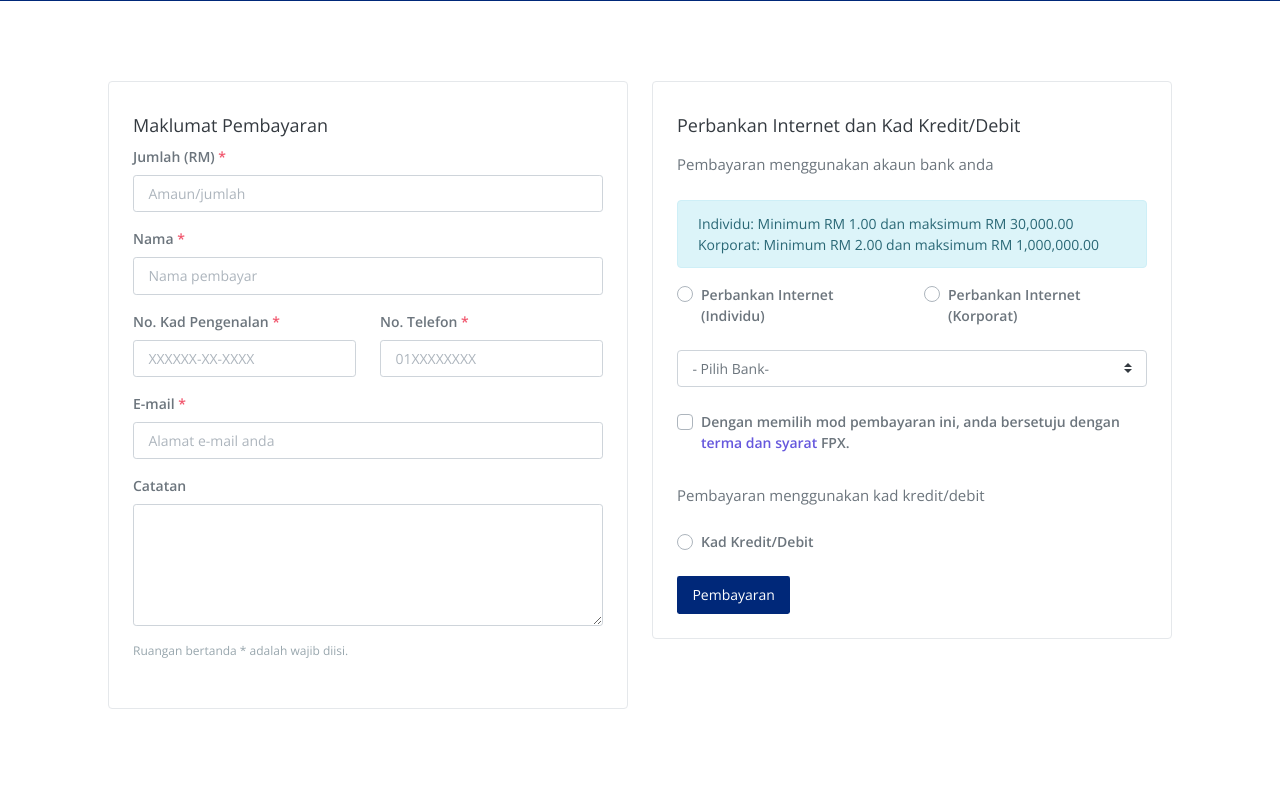
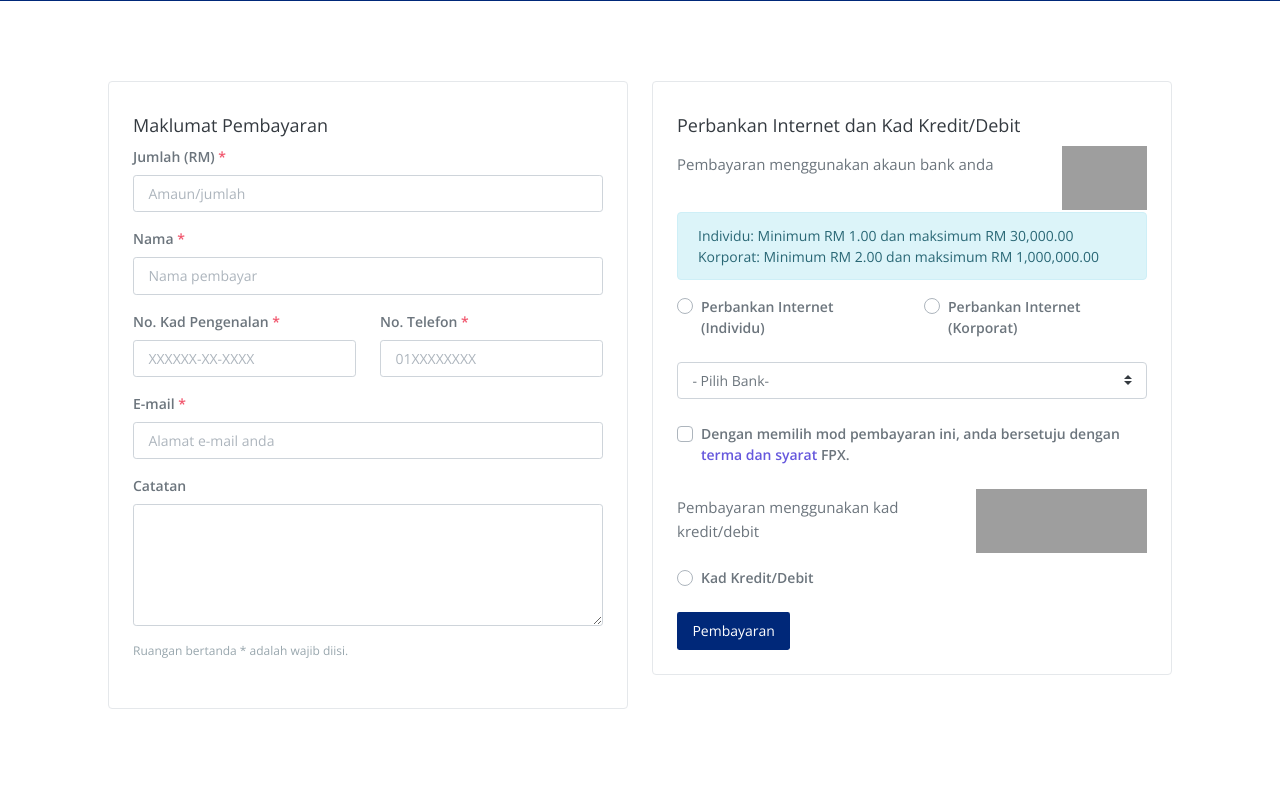
Before and after one commit to lavasystems/demo-epayment, a PHP site: page / in a window 1280 px wide. Shown: the part 222-1015 px from the top of the page. Run offline with PHP 8.4, Linux system fonts and the light colour scheme; grey boxes are pictures that could not be loaded.

Commit message:
Add fpx logo
Signed-off-by: Fadli Saad <fadlisaad@gmail.com>

```diff
--- a/index.php
+++ b/index.php
@@ -23,7 +23,7 @@ if($config['fpx']['environment'] == 'Staging'){
         <meta charset="utf-8" />
         <title>E-Payment Demo</title>
         <meta name="viewport" content="width=device-width, initial-scale=1.0">
-        <meta content="Gerbang Pembayaran Perlis" name="description" />
+        <meta content="" name="description" />
         <meta content="Fadli Saad" name="author" />
         <meta http-equiv="X-UA-Compatible" content="IE=edge" />
 
@@ -108,7 +108,8 @@ if($config['fpx']['environment'] == 'Staging'){
                         <div class="border p-3 mb-3 rounded">
 
                             <h4>Perbankan Internet dan Kad Kredit/Debit</h4>
-                            <p class="mb-3 pt-1">Pembayaran menggunakan akaun bank anda</p>
+                            <img src="images/fpx.svg" height="64px" class="float-right">
+                            <p class="mb-4 pt-1">Pembayaran menggunakan akaun bank anda</p>
 
                             <div class="alert alert-info">Individu: Minimum RM 1.00 dan maksimum RM 30,000.00<br>Korporat: Minimum RM 2.00 dan maksimum RM 1,000,000.00</div>
 
@@ -146,6 +147,8 @@ if($config['fpx']['environment'] == 'Staging'){
                                 </div>
                             </div>
 
+                            <img src="images/visa.svg" height="64px" class="float-right">
+                            <img src="images/mastercard.svg" height="64px" class="float-right">
                             <p class="mb-3 pt-1">Pembayaran menggunakan kad kredit/debit</p>
                             <div class="row mb-3">
                                 <div class="col-lg-6 col-sm-12">
```
Also changed, not shown: images/fpx.svg (added), images/mastercard.svg (added), images/visa.svg (added).
